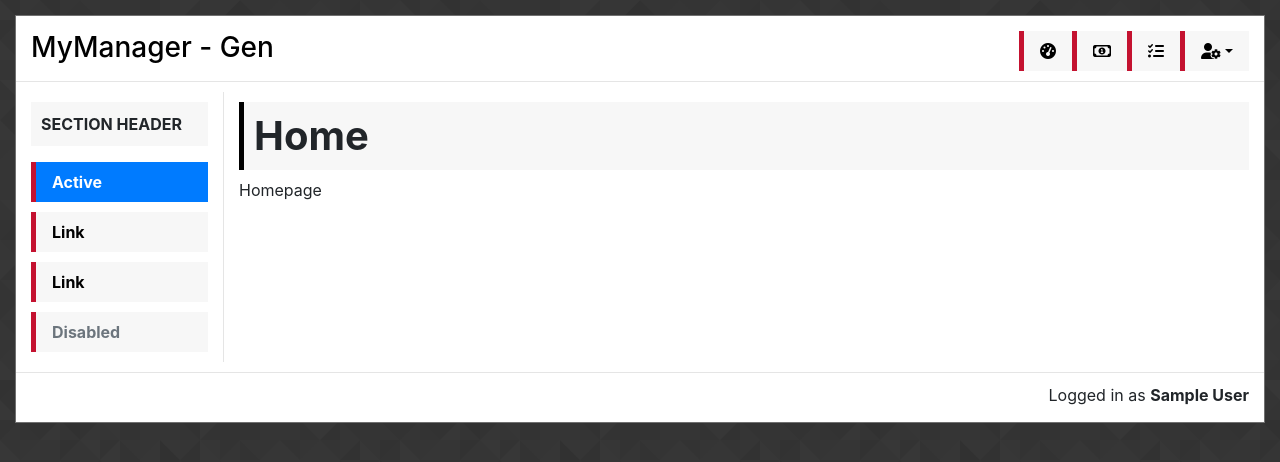
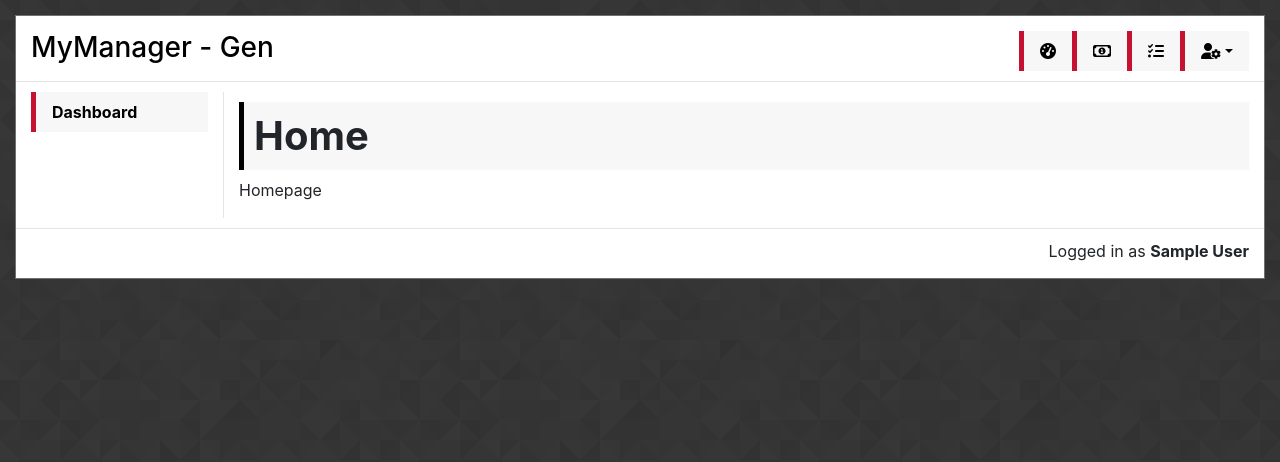
Before and after one commit to Robtych121/MyManager, a Django app: page / in a window 1280 px wide. Shown: the top 462 px of the page. Run offline with Django 3.2, Linux system fonts and the light colour scheme; the visitor is signed in with stand-in values (Sample User, id 1); data that the repository does not hold is empty; some libraries are stand-ins or nearby versions.

Commit message:
cleaned up gen links

```diff
--- a/templates/partials/navigation.html
+++ b/templates/partials/navigation.html
@@ -1,21 +1,12 @@
 {% if user.is_authenticated %}
 <div id="dashboard_menu">
-<p class="menu_section">Section Header</p>
 <ul class="nav nav-pills flex-column">
     <li class="nav-item">
-      <a class="nav-link active" href="#">Active</a>
-    </li>
-    <li class="nav-item">
-      <a class="nav-link" href="#">Link</a>
-    </li>
-    <li class="nav-item">
-      <a class="nav-link" href="#">Link</a>
-    </li>
-    <li class="nav-item">
-      <a class="nav-link disabled" href="#" tabindex="-1" aria-disabled="true">Disabled</a>
+      <a class="nav-link" href="#">Dashboard</a>
     </li>
   </ul>
 </div>
+
 <div id="tasks_menu">
   <a class="menu_clicker" data-toggle="collapse" href="#yourlists" role="button" aria-expanded="false" aria-controls="yourlists">
     <p class="menu_section"><i class="fas fa-layer-group"></i> Your Lists</p>
```
